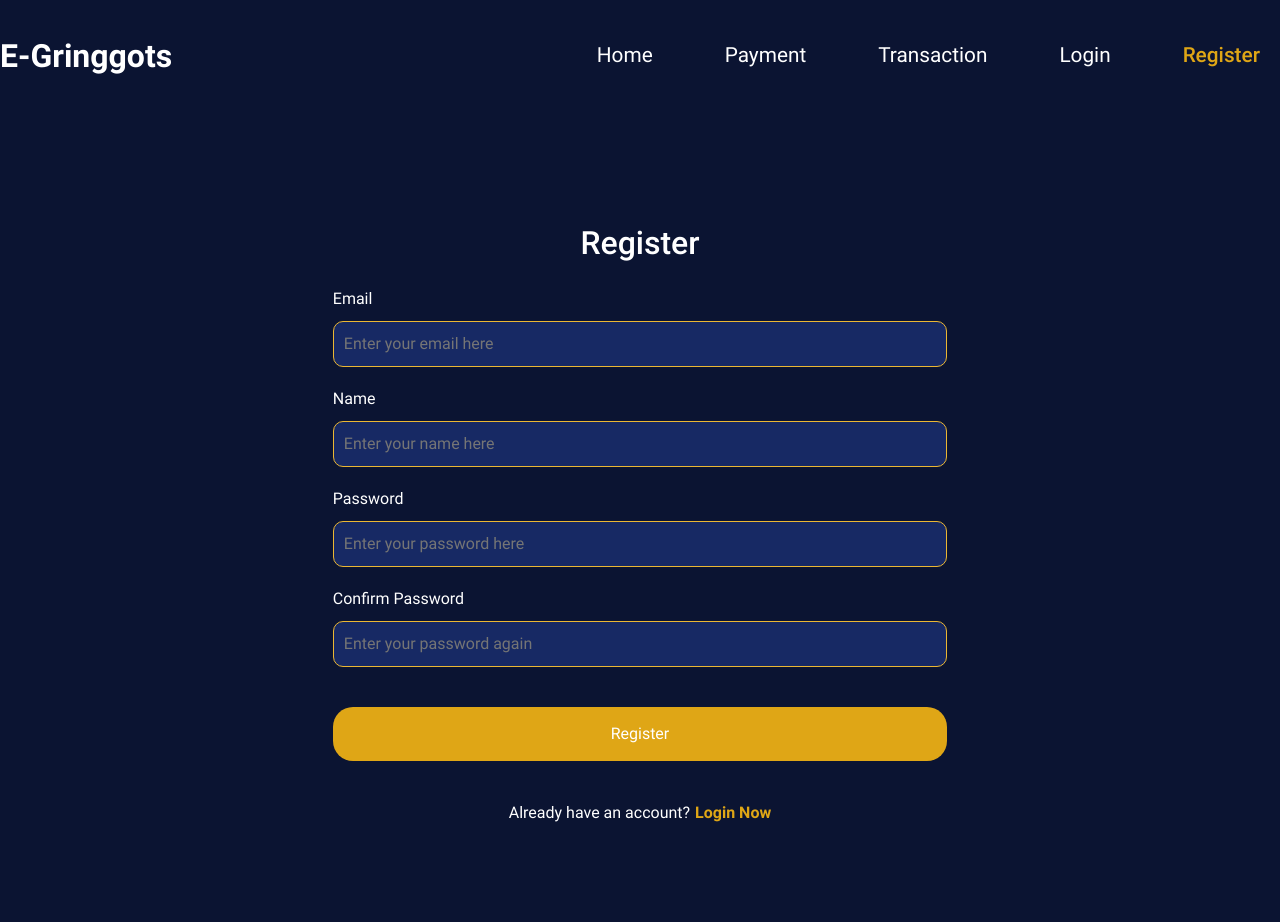
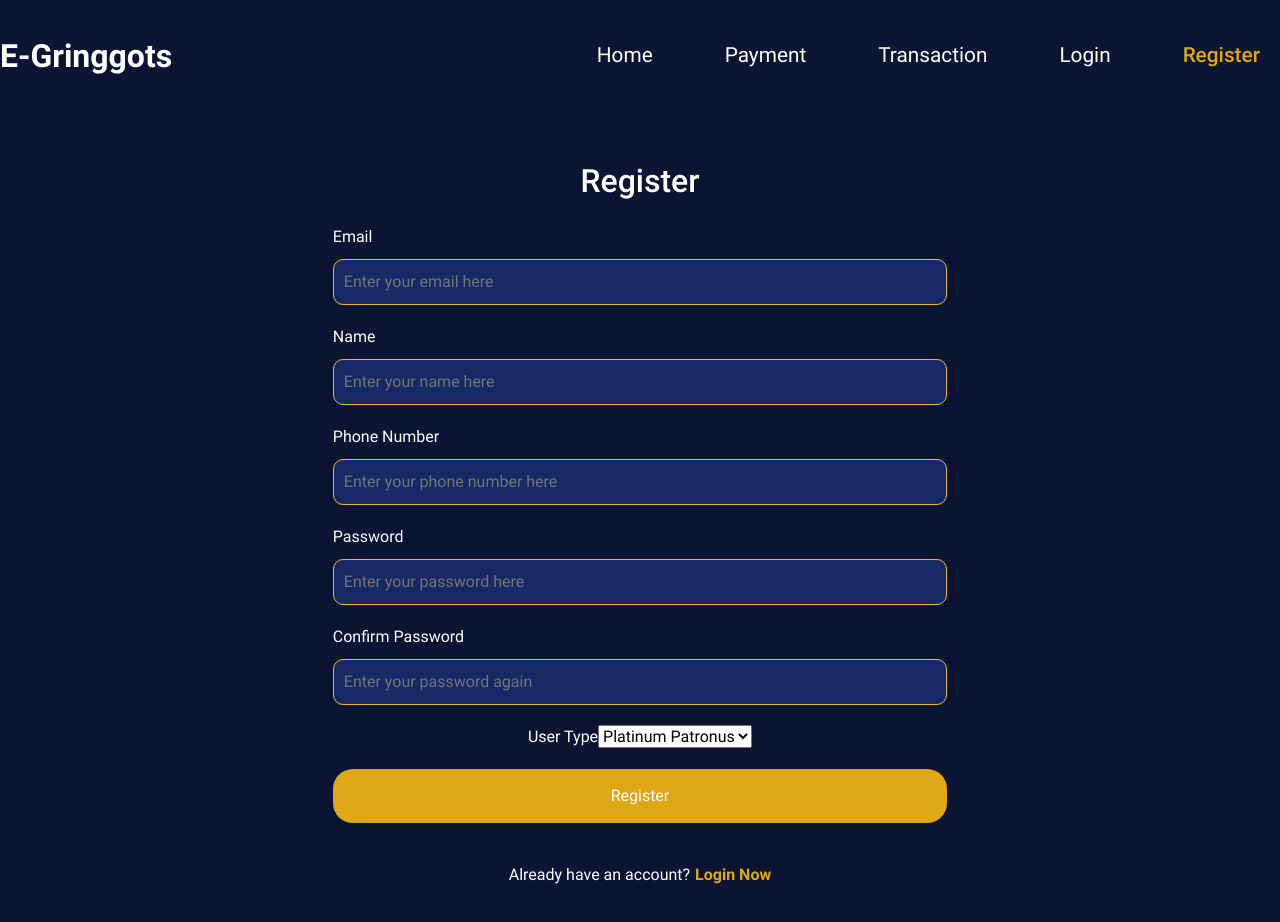
Before and after one commit to BuzzOffer/E-Gringotts-Frontend, a React (Vite) app: page /register in a window 1280 px wide. Shown: the top 922 px of the page. Built offline with nearby package versions, Linux system fonts and the light colour scheme.

Commit message:
Update More TextInput and Sign Up according to User Type

```diff
--- a/src/pages/Register/index.jsx
+++ b/src/pages/Register/index.jsx
@@ -10,6 +10,8 @@ function RegisterScreen() {
     const [name, setName] = useState('');
     const [password, setPassword] = useState('');
     const [confirmPassword, setConfirmPassword] = useState('');
+    const [phoneNumber, setPhoneNumber] = useState('');
+    const [userType, setUserType] = useState('1'); // Default to Platinum Patronus
     const [errorMessage, setErrorMessage] = useState('');
 
     const handleChange = (e) => {
@@ -18,6 +20,8 @@ function RegisterScreen() {
         if (name === 'name') setName(value);
         if (name === 'password') setPassword(value);
         if (name === 'confirmPassword') setConfirmPassword(value);
+        if (name === 'phoneNumber') setPhoneNumber(value);
+        if (name === 'userType') setUserType(value);
     };
 
     const handleSubmit = async (e) => {
@@ -29,7 +33,7 @@ function RegisterScreen() {
         }
 
         try {
-            const response = await fetch('http://localhost:8080/api/v1/user/create?type=3', {
+            const response = await fetch(`http://localhost:8080/api/v1/user/create?type=${userType}`, {
                 method: 'POST',
                 headers: {
                     'Content-Type': 'application/json',
@@ -38,6 +42,7 @@ function RegisterScreen() {
                     name: name,
                     email: email,
                     password: password,
+                    phoneNumber: phoneNumber,
                 }),
             });
 
@@ -63,8 +68,17 @@ function RegisterScreen() {
                 <FormTitle text="Register" />
                 <TextInput label="Email" type="email" placeholder="Enter your email here" name="email" value={email} onChange={handleChange} />
                 <TextInput label="Name" type="text" placeholder="Enter your name here" name="name" value={name} onChange={handleChange} />
+                <TextInput label="Phone Number" type="text" placeholder="Enter your phone number here" name="phoneNumber" value={phoneNumber} onChange={handleChange} />
                 <TextInput label="Password" type="password" placeholder="Enter your password here" name="password" value={password} onChange={handleChange} />
                 <TextInput label="Confirm Password" type="password" placeholder="Enter your password again" name="confirmPassword" value={confirmPassword} onChange={handleChange} />
+                <div className="form-group">
+                    <label htmlFor="userType">User Type</label>
+                    <select name="userType" value={userType} onChange={handleChange}>
+                        <option value="1">Platinum Patronus</option>
+                        <option value="2">Golden Galleon</option>
+                        <option value="3">Silver Snitch</option>
+                    </select>
+                </div>
                 {errorMessage && <div className="error-message">{errorMessage}</div>}
                 <SubmitButton text="Register" />
                 <AccountSwitch
```
